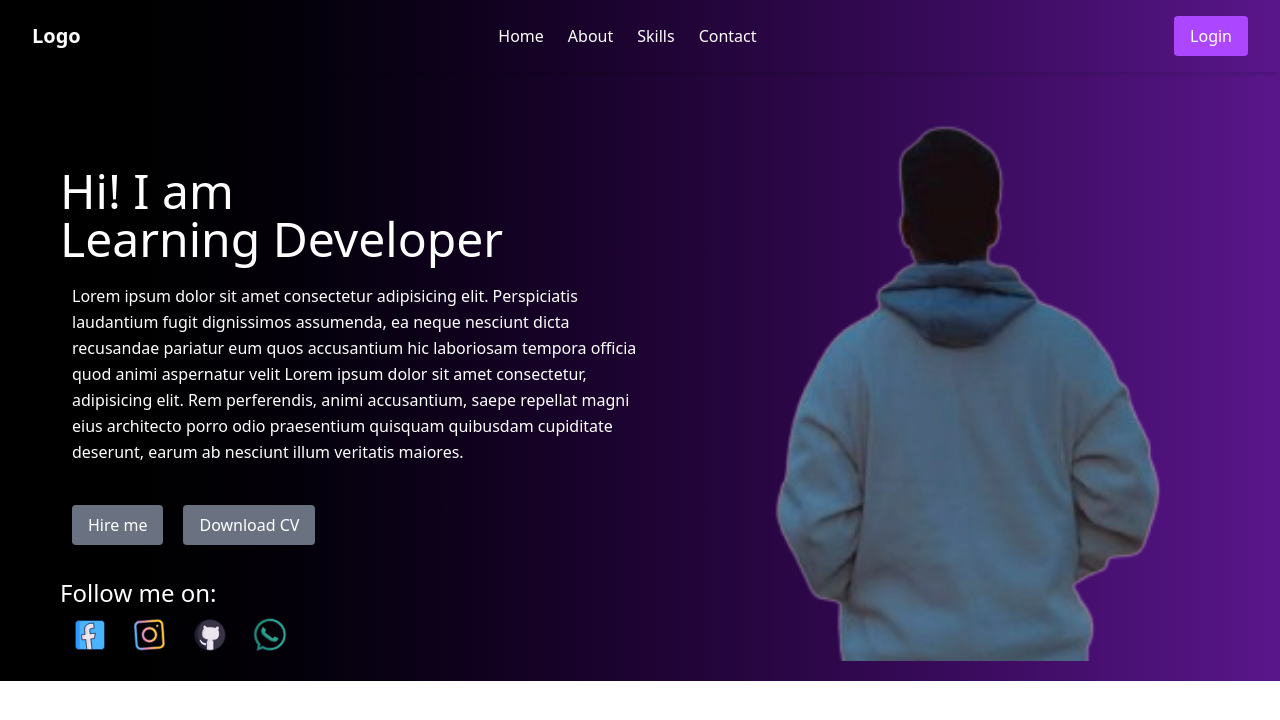
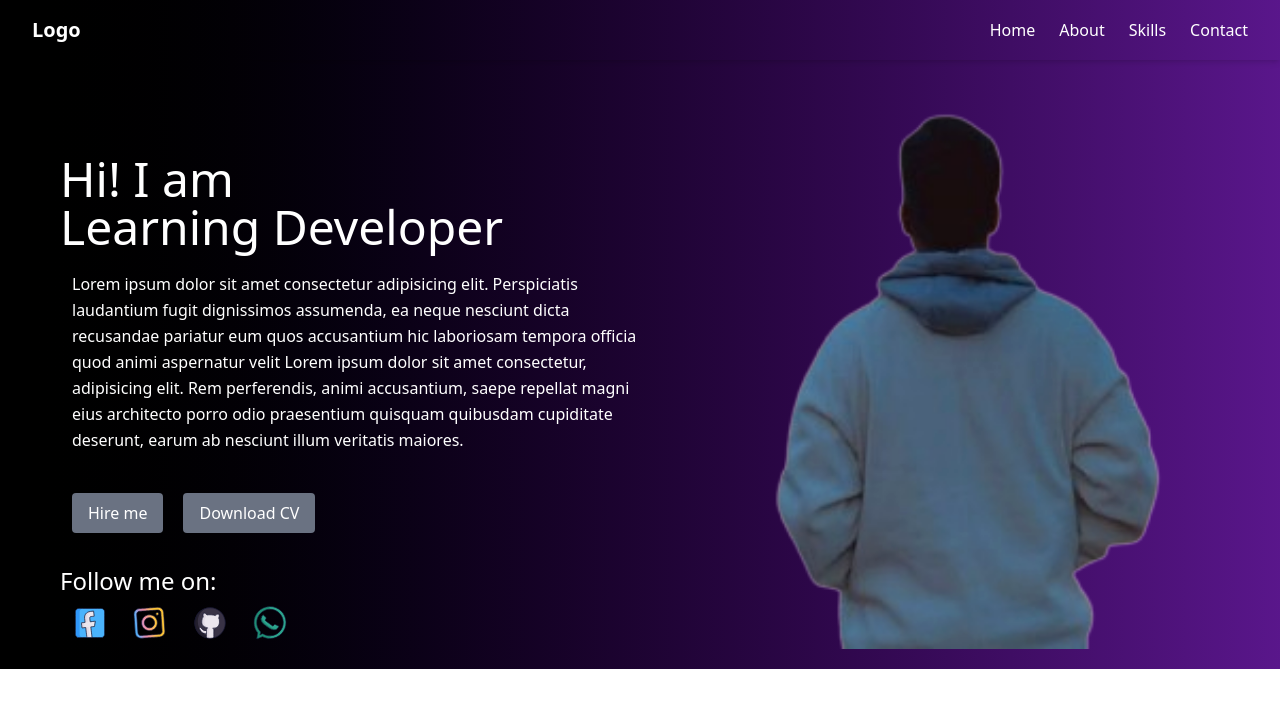
Before and after one commit to Alans123456/my_portfolio, a React (Vite) app: page / in a window 1280 px wide. Shown: the top 720 px of the page. Built offline with nearby package versions, Linux system fonts and the light colour scheme.

Commit message:
update new

```diff
--- a/src/Component/Nav.jsx
+++ b/src/Component/Nav.jsx
@@ -11,9 +11,9 @@
         ))}
       </ul>
 
-      <button className="bg-purple-500 hover:bg-purple-600 text-white px-4 py-2 rounded">
+      {/* <button className="bg-purple-500 hover:bg-purple-600 text-white px-4 py-2 rounded">
         Login
-      </button>
+      </button> */}
     </nav>
   );
 }
```
